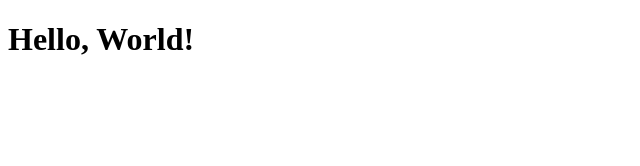
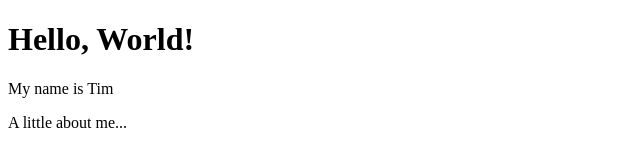
Before and after one commit to TimAaronSharp/day-1, a plain HTML site: page index.html in a window 1280 px wide. Shown: the whole page, without its empty margins (0-640 px from the left). Drawn offline with Linux system fonts and the light colour scheme.

Commit message:
testing vs code

```diff
--- a/index.html
+++ b/index.html
@@ -8,5 +8,7 @@
 </head>
 <body>
     <h1>Hello, World!</h1>
+    <p>My name is Tim</p>
+    <p>A little about me...</p>
 </body>
 </html>
```
